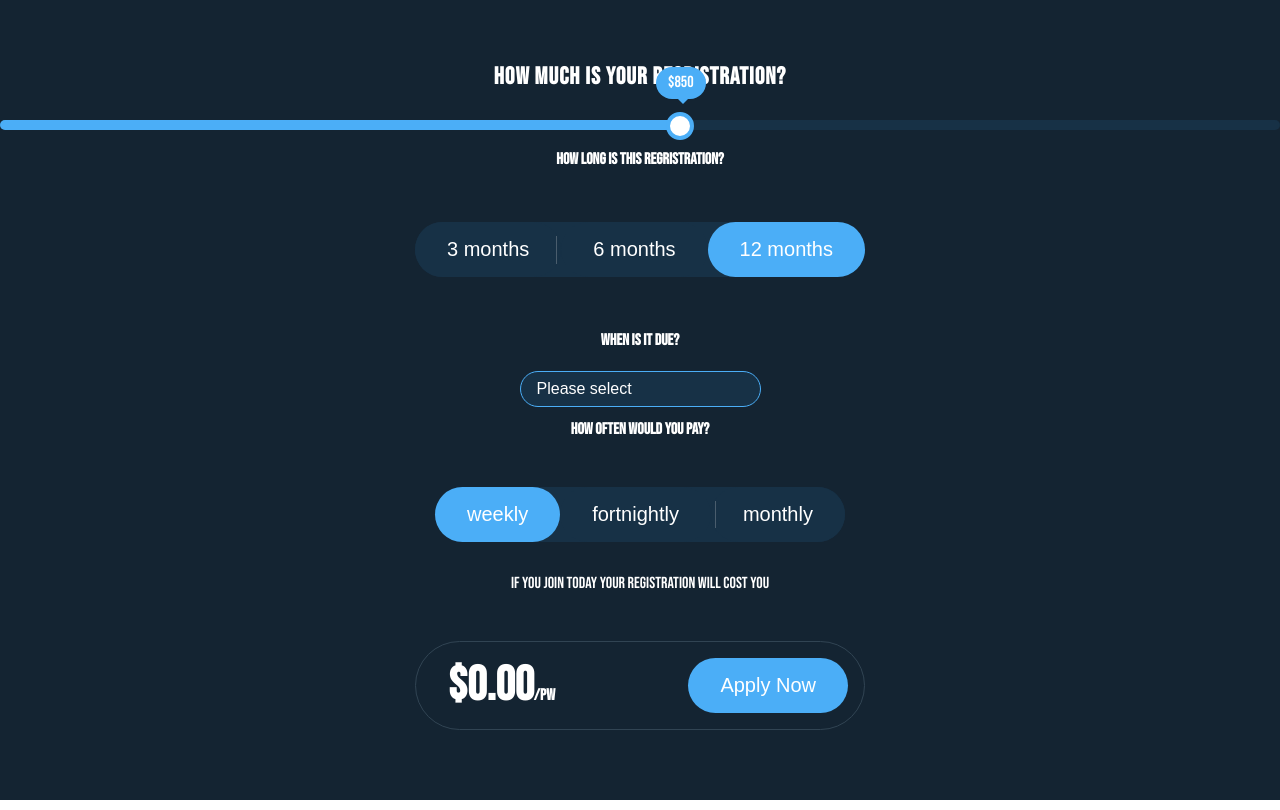
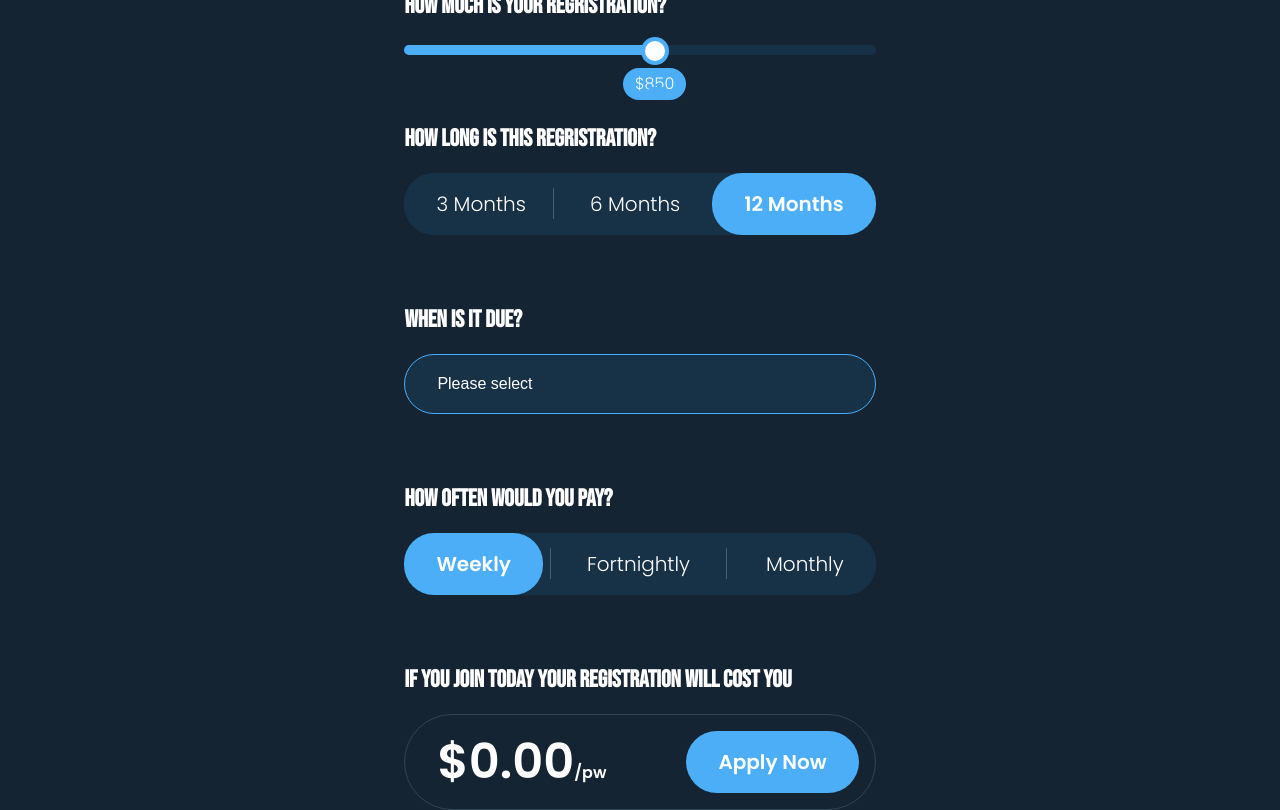
Before and after one commit to leoacosta/forget-reg, a React (Create React App) app: page / in a window 1280 px wide. Built offline with nearby package versions, Linux system fonts and the light colour scheme.

Commit message:
wip: fixing up styles

```diff
--- a/public/index.html
+++ b/public/index.html
@@ -7,7 +7,7 @@
     <meta name="theme-color" content="#000000" />
     <meta
       name="description"
-      content="Web site created using create-react-app"
+      content="Pre pay your vehicle registration in weekly, fortnightly or monthly instalments."
     />
     <link rel="apple-touch-icon" href="%PUBLIC_URL%/logo192.png" />
     <!--
@@ -16,7 +16,7 @@
     -->
     <link rel="manifest" href="%PUBLIC_URL%/manifest.json" />
     <link rel="preconnect" href="https://fonts.gstatic.com">
-    <link href="https://fonts.googleapis.com/css2?family=Bebas+Neue&display=swap" rel="stylesheet">
+    <link href="https://fonts.googleapis.com/css2?family=Bebas+Neue&family=Poppins:wght@300;600&display=swap" rel="stylesheet">
     <!--
       Notice the use of %PUBLIC_URL% in the tags above.
       It will be replaced with the URL of the `public` folder during the build.
@@ -26,20 +26,10 @@
       work correctly both with client-side routing and a non-root public URL.
       Learn how to configure a non-root public URL by running `npm run build`.
     -->
-    <title>Forget Reg</title>
+    <title>Forget Reg | Helping all of Australia</title>
   </head>
   <body>
     <noscript>You need to enable JavaScript to run this app.</noscript>
     <div id="root"></div>
-    <!--
-      This HTML file is a template.
-      If you open it directly in the browser, you will see an empty page.
-
-      You can add webfonts, meta tags, or analytics to this file.
-      The build step will place the bundled scripts into the <body> tag.
-
-      To begin the development, run `npm start` or `yarn start`.
-      To create a production bundle, use `npm run build` or `yarn build`.
-    -->
   </body>
 </html>
--- a/src/App.css
+++ /dev/null
@@ -1,113 +0,0 @@
-.app {
-  text-align: center;
-}
-
-.app-content {
-  background-color: #142432;
-  min-height: 100vh;
-  display: flex;
-  flex-direction: column;
-  align-items: center;
-  justify-content: center;
-  color: white;
-}
-
-.app-label {
-  margin-bottom: 1rem;
-  display: block;
-  text-align: left;
-  font-size: 1rem;
-}
-
-.app-input {
-  padding: 1rem;
-  display: block;
-  width: 100%;
-  font-size: 2rem;
-  margin-bottom: 2rem;
-}
-
-.result {
-  border: 1px solid #314453;
-  border-radius: 10rem;
-  margin: 2rem 0;
-  padding: 1rem 1rem 1rem 2rem;
-  width: 400px;
-}
-
-.result-title {
-  font-size: 3rem;
-  line-height: 1;
-  margin: 0;
-}
-
-a {
-  background-color: #4baef7;
-  border: none;
-  border-radius: 2rem; /* move to constant */
-  color: #fff;
-  font-size: 1.25rem;
-  font-family: sans-serif;
-  padding: 1rem 2rem;
-  text-decoration: none;
-}
-
-.date-picker {
-  padding: 0.5rem 1rem;
-  border: 1px solid #4baef7;
-  border-radius: 2rem; /* move to constant */
-  background-color: #173146;
-  color: white;
-  font-family: sans-serif;
-  font-size: 1rem;
-}
-
-input::-webkit-input-placeholder {
-  color: white;
-}
-
-.rc-slider .rc-slider-rail,
-.rc-slider .rc-slider-track {
-  height: 10px;
-}
-
-.rc-slider .rc-slider-rail {
-  background-color: #173146; /* move to constant */
-}
-
-.rc-slider-tooltip-content .rc-slider-tooltip-inner {
-  padding: 0.5rem 0.75rem;
-  min-width: auto;
-  height: 100%;
-  font-size: 16px;
-  line-height: 1;
-  color: #fff;
-  border-radius: 2rem; /* move to constant */
-  box-shadow: initial;
-  cursor: grab;
-}
-
-.rc-slider-tooltip-arrow.rc-slider-tooltip-arrow.rc-slider-tooltip-arrow {
-  bottom: 3px;
-  left: 50%;
-  margin-left: -8px;
-  border-width: 10px 10px 0;
-  border-top-color: #4baef7;
-}
-
-.rc-slider-tooltip-content .rc-slider-tooltip-inner,
-.rc-slider .rc-slider-track {
-  background-color: #4baef7;
-}
-
-.rc-slider .rc-slider-handle {
-  border: 4px solid #4baef7;
-  height: 28px;
-  margin-top: -8px;
-  width: 28px;
-}
-
-h3 {
-  font-size: 24px;
-  letter-spacing: 1px;
-}
--- a/src/App.js
+++ b/src/App.js
@@ -1,6 +1,13 @@
 import { useState } from 'react';
-import './App.css';
 import DatePicker from 'react-datepicker';
+import {
+  StyledApp,
+  StyledRow,
+  StyledCalculator,
+  StyledHeading3,
+  StyledLink,
+  StyledResult,
+} from './App.styled';
 import Button from './components/button/Button';
 import RangeSlider from './components/slider/Slider';
 import 'react-datepicker/dist/react-datepicker.css';
@@ -11,13 +18,13 @@ import 'react-datepicker/dist/react-datepicker.css';
 // 3. Move constants to constants.js file
 // 4. Validate user to enter a due date of >= 3 months ELSE invalid
 
-const regDuration = [
+const REGISTRATION_TERM = [
   { label: '3 months', value: 3 },
   { label: '6 months', value: 6 },
   { label: '12 months', value: 12 },
 ];
 
-const frequencyData = [
+const REGISTRATION_FREQUENCY = [
   { label: 'weekly', suffix: '/pw' },
   { label: 'fortnightly', suffix: '/pf' },
   { label: 'monthly', suffix: '/pm' },
@@ -26,8 +33,8 @@ const frequencyData = [
 // Default values
 
 const DEFAULT_REGISTRATION_AMOUNT = 850;
-const DEFAULT_REGISTRATION_DURATION = '12 months';
-const DEFAULT_PAYMENT_FREQUENCY = 'weekly';
+const DEFAULT_REGISTRATION_DURATION = REGISTRATION_TERM[2].label;
+const DEFAULT_PAYMENT_FREQUENCY = REGISTRATION_FREQUENCY[0].label;
 const ADMIN_FEE = 5;
 
 const App = () => {
@@ -37,7 +44,9 @@ const App = () => {
   const [paymentFrequency, setPaymentFrequency] = useState(
     DEFAULT_PAYMENT_FREQUENCY
   );
-  const [paymentSuffix, setPaymentSuffix] = useState(frequencyData[0].suffix);
+  const [paymentSuffix, setPaymentSuffix] = useState(
+    REGISTRATION_FREQUENCY[0].suffix
+  );
 
   /**
    * TODO
@@ -68,48 +77,48 @@ const App = () => {
    * (i.e. month, fortnight, week)
    */
   const renderRegistrationCost = () => {
-    console.log({ amount });
-    console.log({ paymentFrequency });
-    console.log(calculateWeekly());
-
     if (paymentFrequency === 'monthly') {
       if (calculateMonthlyDiff() <= 0) {
-        return amount;
+        return amount + ADMIN_FEE;
       }
       return amount / calculateMonthlyDiff() + ADMIN_FEE;
     }
 
     if (paymentFrequency === 'fortnightly') {
       if (calculateFornight() <= 0) {
-        return amount;
+        return amount + ADMIN_FEE;
       }
       return amount / calculateFornight() + ADMIN_FEE;
     }
 
     if (paymentFrequency === 'weekly') {
       if (calculateWeekly() <= 0) {
-        return amount;
+        return amount + ADMIN_FEE;
       }
       return amount / calculateWeekly() + ADMIN_FEE;
     }
   };
 
   return (
-    <div className="app">
-      <div className="app-content">
-        <h3>How much is your regristration?</h3>
+    <StyledApp>
+      <StyledCalculator>
+        <StyledRow>
+          <StyledHeading3>How much is your regristration?</StyledHeading3>
           <RangeSlider
             defaultValue={DEFAULT_REGISTRATION_AMOUNT}
             onChange={(value) => setAmount(value)}
           />
-        <h4>How long is this regristration?</h4>
+        </StyledRow>
+        <StyledRow>
+          <StyledHeading3>How long is this regristration?</StyledHeading3>
           <Button
-          data={regDuration}
+            data={REGISTRATION_TERM}
             handleOnClick={(event) => setTerm(event.currentTarget.value)}
             defaultValue={term}
           />
-        <div>
-          <h4>When is it due?</h4>
+        </StyledRow>
+        <StyledRow>
+          <StyledHeading3>When is it due?</StyledHeading3>
           <DatePicker
             selected={dueDate}
             onChange={(date) => setDueDate(date)}
@@ -117,35 +126,31 @@ const App = () => {
             className="date-picker"
             dateFormat="MMMM d, yyyy"
           />
-        </div>
-        <h2 className="app-label">How often would you pay?</h2>
+        </StyledRow>
+        <StyledRow>
+          <StyledHeading3>How often would you pay?</StyledHeading3>
           <Button
-          data={frequencyData}
+            data={REGISTRATION_FREQUENCY}
             handleOnClick={handlePaymentFrequencyOnClick}
             defaultValue={paymentFrequency}
           />
-        <p style={{ marginTop: 0 }}>
+        </StyledRow>
+        <StyledRow>
+          <StyledHeading3>
             If you join today your registration will cost you
-        </p>
-        <div
-          className="result"
-          style={{
-            display: 'flex',
-            justifyContent: 'space-between',
-            alignItems: 'center',
-          }}
-        >
-          <h2 className="result-title">
-            $
+          </StyledHeading3>
+          <StyledResult>
+            <p>
               {dueDate
                 ? `${renderRegistrationCost().toFixed(2)}`
                 : (0).toFixed(2)}
-            <span style={{ fontSize: '1rem' }}>{paymentSuffix}</span>
-          </h2>
-          <a href="#0">Apply Now</a>
-        </div>
-      </div>
-    </div>
+              <span>{paymentSuffix}</span>
+            </p>
+            <StyledLink href="#0">Apply Now</StyledLink>
+          </StyledResult>
+        </StyledRow>
+      </StyledCalculator>
+    </StyledApp>
   );
 };
 
--- /dev/null
+++ b/src/App.styled.js
@@ -0,0 +1,86 @@
+import styled from 'styled-components';
+
+export const StyledApp = styled.main`
+  display: flex;
+  justify-content: center;
+  align-items: center;
+  height: 100vh;
+
+  .date-picker {
+    border: 1px solid #4baef7;
+    border-radius: 60px; /* move to constant */
+    background-color: #173146;
+    color: white;
+    font-family: sans-serif;
+    font-size: 1rem;
+    width: 100%;
+    padding: 1.25rem 2rem;
+  }
+
+  .react-datepicker-popper {
+    z-index: 2 !important;
+  }
+
+  .react-datepicker-wrapper,
+  .react-datepicker__input-container {
+    display: block;
+  }
+
+  input::-webkit-input-placeholder {
+    color: white;
+  }
+`;
+
+export const StyledRow = styled.div`
+  /* border: 2px solid green; */
+  margin-bottom: 4.375rem;
+  max-width: 500px;
+
+  &:last-child {
+    margin-bottom: 0;
+  }
+`;
+
+export const StyledCalculator = styled.div`
+  /* min-width: 580px; */
+`;
+
+export const StyledResult = styled.div`
+  border: 1px solid #314453;
+  border-radius: 10rem;
+  padding: 1rem 1rem 1rem 2rem;
+  display: flex;
+  justify-content: space-between;
+  align-items: center;
+
+  p {
+    font-size: 3rem;
+    font-weight: 600;
+    line-height: 1;
+    margin: 0;
+
+    &:before {
+      content: '$';
+    }
+  }
+
+  span {
+    font-size: 1rem;
+  }
+`;
+
+export const StyledHeading3 = styled.h3`
+  font-size: 1.5rem;
+  margin-bottom: 1.25rem;
+`;
+
+export const StyledLink = styled.a`
+  background-color: #4baef7;
+  border: none;
+  border-radius: 2rem; /* move to constant */
+  color: #fff;
+  font-size: 1.25rem;
+  font-weight: 600;
+  padding: 1rem 2rem;
+  text-decoration: none;
+`;
--- a/src/components/button/Button.js
+++ b/src/components/button/Button.js
@@ -8,7 +8,7 @@ const Button = ({ data, handleOnClick, defaultValue }) => (
       return (
         <StyledButton
           key={index}
-          className={defaultValue === label ? `is-active` : ''}
+          className={defaultValue === label ? `is-active` : ``}
           type="button"
           value={label}
           defaultValue={defaultValue}
--- a/src/components/button/Button.styled.js
+++ b/src/components/button/Button.styled.js
@@ -1,9 +1,10 @@
 import styled from 'styled-components';
 
 export const StyledButtonGroup = styled.div`
-  margin: 2rem 0;
   background-color: #173146;
   border-radius: 1.875rem;
+  display: flex;
+  justify-content: space-between;
 `;
 
 export const StyledButton = styled.button`
@@ -13,7 +14,9 @@ export const StyledButton = styled.button`
   color: #fff;
   cursor: pointer;
   font-size: 1.25rem;
+  font-family: 'Poppins', sans-serif;
   padding: 1rem 2rem;
+  text-transform: capitalize;
 
   &:nth-child(2) {
     position: relative;
@@ -43,6 +46,7 @@ export const StyledButton = styled.button`
 
   &.is-active {
     background-color: #4baef7;
+    font-weight: 600;
     position: relative;
     z-index: 1;
   }
--- /dev/null
+++ b/src/components/slider/Slider.css
@@ -0,0 +1,40 @@
+.rc-slider .rc-slider-rail,
+.rc-slider .rc-slider-track {
+  height: 10px;
+}
+
+.rc-slider .rc-slider-rail {
+  background-color: #173146; /* move to constant */
+}
+
+.rc-slider-tooltip-content .rc-slider-tooltip-inner {
+  padding: 0.5rem 0.75rem;
+  min-width: auto;
+  height: 100%;
+  font-size: 16px;
+  line-height: 1;
+  color: #fff;
+  border-radius: 2rem; /* move to constan t */
+  box-shadow: initial;
+  cursor: grab;
+}
+
+.rc-slider-tooltip-arrow.rc-slider-tooltip-arrow.rc-slider-tooltip-arrow {
+  bottom: 3px;
+  left: 50%;
+  margin-left: -8px;
+  border-width: 10px 10px 0;
+  border-top-color: #4baef7;
+}
+
+.rc-slider-tooltip-content .rc-slider-tooltip-inner,
+.rc-slider .rc-slider-track {
+  background-color: #4baef7;
+}
+
+.rc-slider .rc-slider-handle {
+  border: 4px solid #4baef7;
+  height: 28px;
+  margin-top: -8px;
+  width: 28px;
+}
--- a/src/components/slider/Slider.js
+++ b/src/components/slider/Slider.js
@@ -2,6 +2,7 @@
 /* eslint-disable react/prop-types */
 import Slider, { SliderTooltip, Handle } from 'rc-slider';
 import 'rc-slider/assets/index.css';
+import './Slider.css';
 
 const handle = (props) => {
   const { value, dragging, index, ...restProps } = props;
--- a/src/index.css
+++ b/src/index.css
@@ -1,10 +1,30 @@
+@import-normalize;
+
+*,
+*::before,
+*::after {
+  box-sizing: border-box;
+}
+
 body {
+  background-color: #142432;
+  color: #fff;
   margin: 0;
-  font-family: 'Bebas Neue', cursive;
+  font-family: 'Poppins', sans-serif;
   -webkit-font-smoothing: antialiased;
   -moz-osx-font-smoothing: grayscale;
 }
 
-h2 {
-  font-size: 4rem;
+h1,
+h2,
+h3,
+h4,
+h5,
+h6 {
+  font-family: 'Bebas Neue', cursive;
+  margin: 0;
 }
+
+p {
+  margin: 0;
+}
```
Also changed, not shown: src/components/slider/Slider.styled.js (added, +48 -0 lines), src/utils/constants.js (added), 1 other file (tests, documents, lock files or other folders). Lines whose indentation alone changed are shown as unchanged.
